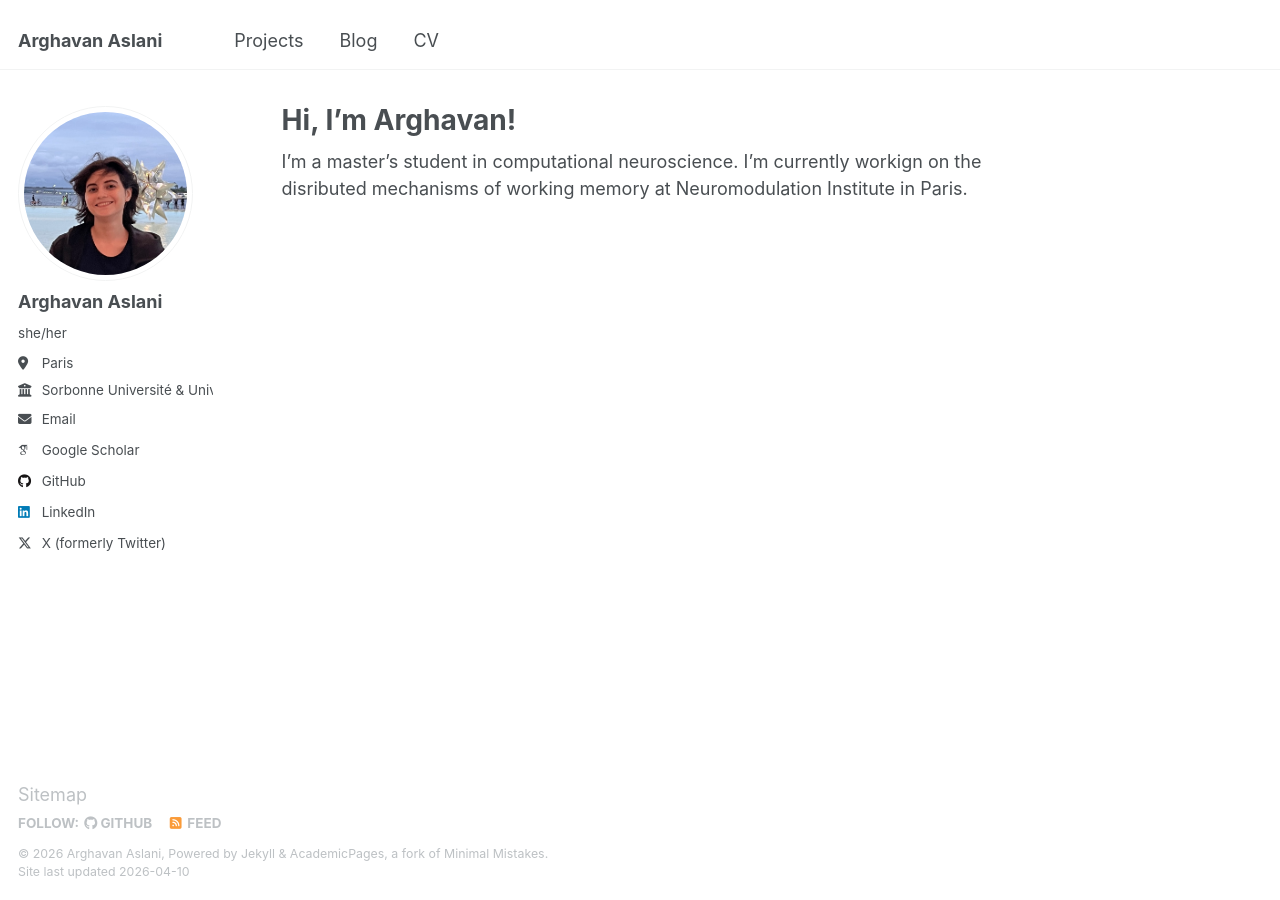
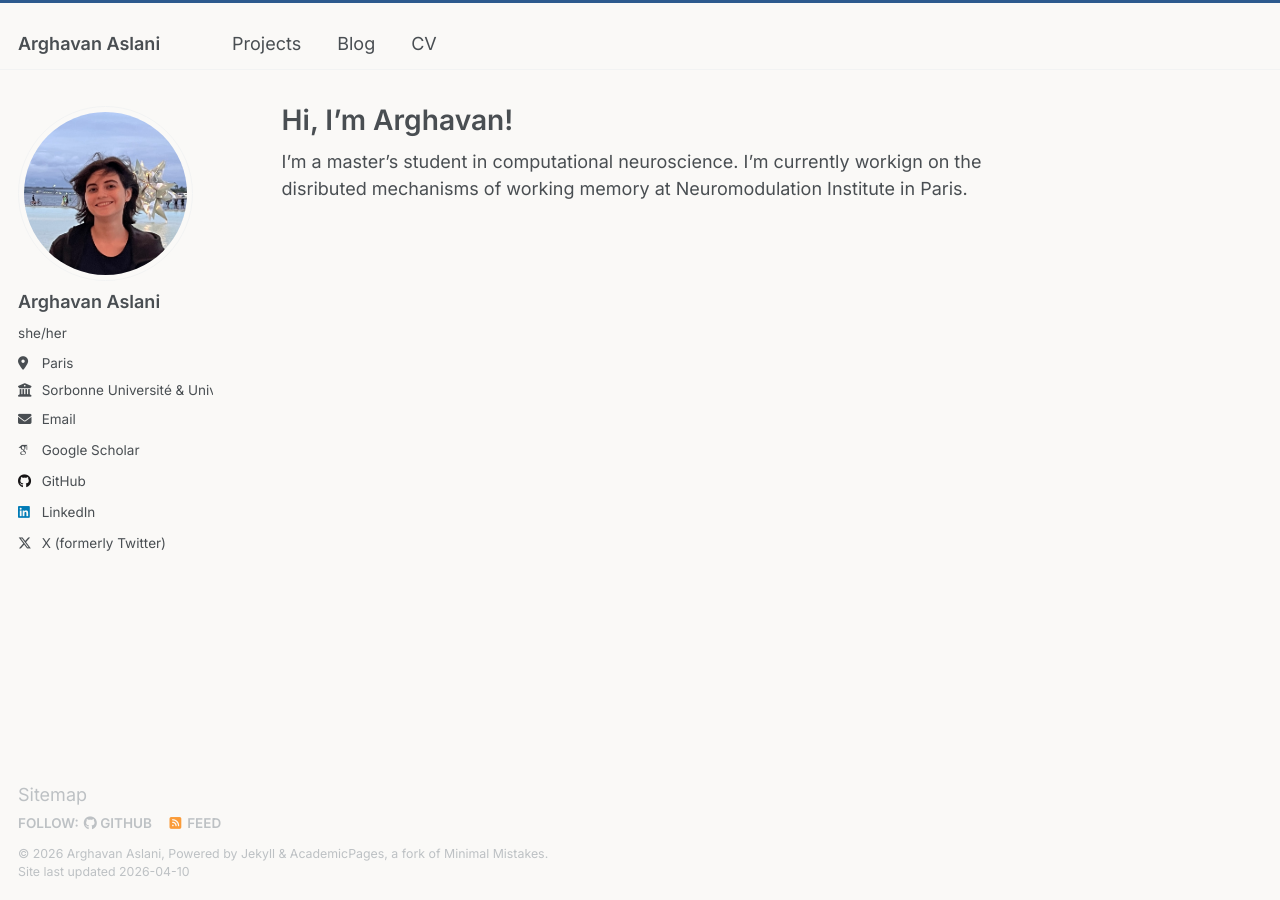
Before and after one commit to arghavanaslani/arghavanaslani.github.io, a Jekyll site: the page built from _pages/about.md, in a window 1280 px wide. Built offline with Jekyll 4.4.1, drawn with Linux system fonts in a browser that asks for light colours; some web fonts are replaced.

Commit message:
Refine visual design: Inter font, academic blue accent, warm background, masthead top border

```diff
--- a/_includes/head/custom.html
+++ b/_includes/head/custom.html
@@ -1,6 +1,11 @@
 {% include base_path %}
 
 <!-- start custom head snippets -->
+
+<!-- Inter font for clean screen typography -->
+<link rel="preconnect" href="https://fonts.googleapis.com">
+<link rel="preconnect" href="https://fonts.gstatic.com" crossorigin>
+<link href="https://fonts.googleapis.com/css2?family=Inter:wght@300;400;500;600&display=swap" rel="stylesheet">
 
 <!-- favicon from https://commons.wikimedia.org/wiki/File:OOjs_UI_icon_academic-progressive.svg -->
 <link rel="apple-touch-icon" sizes="180x180" href="{{ base_path }}/images/apple-touch-icon-180x180.png"/>
--- a/_sass/_themes.scss
+++ b/_sass/_themes.scss
@@ -15,7 +15,7 @@ $indent-var                 : 1.3em;
 
 /* System typefaces */
 $serif                      : Georgia, Times, serif;
-$sans-serif                 : -apple-system, ".SFNSText-Regular", "San Francisco", "Roboto", "Segoe UI", "Helvetica Neue", "Lucida Grande", Arial, sans-serif;
+$sans-serif                 : 'Inter', -apple-system, ".SFNSText-Regular", "San Francisco", "Roboto", "Segoe UI", "Helvetica Neue", "Lucida Grande", Arial, sans-serif;
 $monospace                  : Monaco, Consolas, "Lucida Console", monospace;
 
 /* Sans serif typefaces */
--- a/_sass/layout/_masthead.scss
+++ b/_sass/layout/_masthead.scss
@@ -5,6 +5,7 @@
 .masthead {
   position: fixed;
   background: var(--global-bg-color);
+  border-top: 3px solid var(--global-link-color);
   border-bottom: 1px solid var(--global-border-color);
   height: $masthead-height;
   top: 0;
--- a/_sass/layout/_navigation.scss
+++ b/_sass/layout/_navigation.scss
@@ -233,8 +233,8 @@
         position: absolute;
         left: 0;
         bottom: 0;
-        height: 4px;
-        background: var(--global-border-color);
+        height: 2px;
+        background: var(--global-link-color);
         width: 100%;
         -webkit-transition: $global-transition;
         transition: $global-transition;
--- a/_sass/theme/_default.scss
+++ b/_sass/theme/_default.scss
@@ -29,16 +29,16 @@ $sidebar-screen-min-width   : 1024px;
 /* Default light theme for the site */
 :root {
     --global-base-color                 : #{$gray};
-    --global-bg-color                   : #fff;
+    --global-bg-color                   : #faf9f7;
     --global-border-color               : #{$lighter-gray};
-    --global-code-background-color      : #fafafa;
+    --global-code-background-color      : #f5f4f2;
     --global-code-text-color            : #{$darker-gray};
     --global-fig-caption-color          : mix(#fff,  #{$dark-gray}, 25%);
-    --global-link-color                 : #2f7f93;
-    --global-link-color-hover           : mix(#000, #2f7f93, 25%);
-    --global-link-color-visited         : mix(#fff, #2f7f93, 25%);
+    --global-link-color                 : #2d5a8e;
+    --global-link-color-hover           : #1d3d61;
+    --global-link-color-visited         : #4a7ab5;
     --global-masthead-link-color        : #{$dark-gray};
-    --global-masthead-link-color-hover  : mix(#000, #{$gray}, 25%);
+    --global-masthead-link-color-hover  : #2d5a8e;
     --global-text-color                 : #{$dark-gray};
     --global-text-color-light           : #{$light-gray};
     --global-thead-color                : #{$lighter-gray};
```
